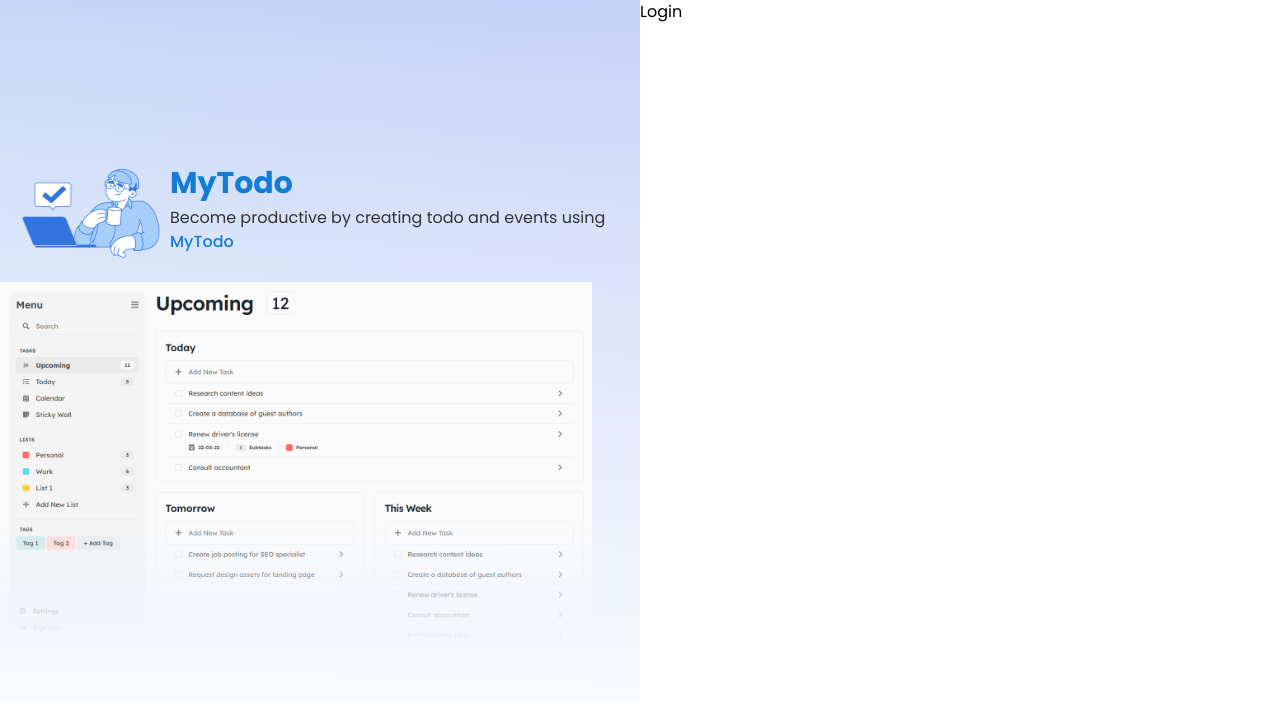
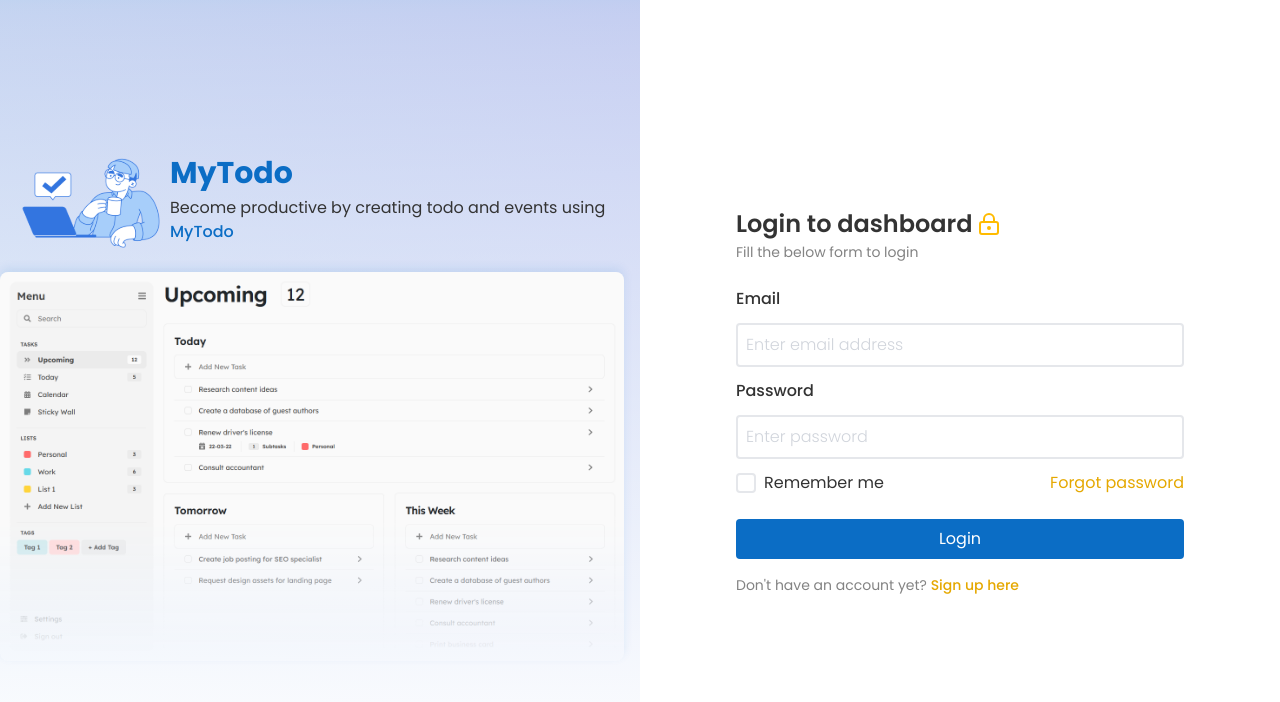
Before and after one commit to lioncio1229/my-todo, a Next.js app: page / in a window 1280 px wide. Shown: the top 702 px of the page. Built offline with nearby package versions, Linux system fonts and the light colour scheme.

Commit message:
Add Login UI

```diff
--- a/src/app/(auth)/layout.tsx
+++ b/src/app/(auth)/layout.tsx
@@ -7,7 +7,7 @@ export default function Layout({
 }>) {
     return (
         <div className="flex">
-            <div className="relative flex h-lvh flex-1/2 shrink-0 grow flex-col justify-center gap-4">
+            <div className="relative hidden h-lvh flex-1/2 shrink-0 grow flex-col justify-center gap-4 lg:flex">
                 <div className="absolute top-0 z-[-100] h-full w-full bg-linear-45 from-transparent to-fuchsia-300 opacity-20"></div>
                 <div className="to-primary-main/25 absolute top-0 z-[-100] h-full w-full bg-linear-to-t from-white"></div>
                 <div className="flex w-full flex-col items-center justify-center gap-1 px-4 xl:flex-row">
@@ -27,13 +27,15 @@ export default function Layout({
                         </p>
                     </div>
                 </div>
+                <div className="pr-4">
                     <Image
                         src="/dashboard.png"
                         alt="Dashboard"
                         width={1496}
                         height={896}
-                    className="h-auto w-[800px] pr-12"
+                        className="shadow-primary-main/10 h-auto w-[800px] rounded-lg shadow-[0_-4px_10px]"
                     />
+                </div>
             </div>
             <div className="h-lvh flex-1/2 shrink-0 grow">{children}</div>
         </div>
--- a/src/app/(auth)/page.tsx
+++ b/src/app/(auth)/page.tsx
@@ -1,8 +1,82 @@
+import Link from "next/link";
+import { LockKeyhole } from "lucide-react";
 
 export default function Login() {
-  return (
-    <div>
-      Login
-    </div>
-  );
+    return (
+        <form className="flex h-lvh items-center justify-center">
+            <div className="w-full max-w-md space-y-6 px-4 lg:px-0">
+                <div>
+                    <div className="flex items-center gap-1">
+                        <h2 className="font-semibold">Login to dashboard</h2>
+                        <LockKeyhole
+                            className="text-secondary-main"
+                            size={24}
+                        />
+                    </div>
+                    <h5 className="text-secondary-text">
+                        Fill the below form to login
+                    </h5>
+                </div>
+                <div className="space-y-3">
+                    <label htmlFor="email" className="block font-medium">
+                        Email
+                    </label>
+                    <input
+                        id="email"
+                        type="email"
+                        placeholder="Enter email address"
+                        className="text-primary-text w-full rounded-sm border-2 border-gray-200 p-2 outline-blue-300 placeholder:font-light placeholder:text-gray-300"
+                    />
+                    <label htmlFor="password" className="block font-medium">
+                        Password
+                    </label>
+                    <input
+                        id="password"
+                        type="password"
+                        placeholder="Enter password"
+                        className="text-primary-text w-full rounded-sm border-2 border-gray-200 p-2 outline-blue-300 placeholder:font-light placeholder:text-gray-300"
+                    />
+                    <div className="flex justify-between">
+                        <div className="flex items-center gap-2">
+                            <input
+                                id="remember-me"
+                                type="checkbox"
+                                className="checkbox-primary-main"
+                            />
+                            <label
+                                htmlFor="remember-me"
+                                className="cursor-pointer select-none"
+                            >
+                                Remember me
+                            </label>
+                        </div>
+                        <Link
+                            href="#"
+                            className="text-secondary-dark hover:underline"
+                        >
+                            Forgot password
+                        </Link>
+                    </div>
+                </div>
+
+                <div>
+                    <button
+                        type="submit"
+                        className="bg-primary-main hover:bg-primary-dark w-full cursor-pointer rounded p-2 text-white transition-colors duration-500"
+                    >
+                        Login
+                    </button>
+                    <p className="text-secondary-text pt-4 text-sm">
+                        Don't have an account yet?{" "}
+                        <Link
+                            href="#"
+                            className="text-secondary-dark font-medium hover:underline"
+                        >
+                            Sign up here
+                        </Link>
+                    </p>
+                </div>
+            </div>
+        </form>
+    );
 }
--- a/src/app/globals.css
+++ b/src/app/globals.css
@@ -1,11 +1,14 @@
 @import "tailwindcss";
 
 @theme {
-    --color-primary-main: #117dd7;
-    --color-secondary-main: "#FFBB00";
-    --color-title-text: "#151515";
+    --color-primary-main: #0b6dc5;
+    --color-primary-dark: #0d60a6;
+    --color-primary-light: #1f9ef8;
+    --color-secondary-main: #ffbb00;
+    --color-secondary-dark: #e5a800;
+    --color-title-text: #151515;
     --color-primary-text: #333333;
-    --color-secondary-text: "#838383";
+    --color-secondary-text: #838383;
 }
 
 @layer base {
@@ -16,7 +19,8 @@
     h5,
     h6,
     p,
-    span {
+    span,
+    label {
         color: var(--color-primary-text);
     }
     h1 {
@@ -38,3 +42,27 @@
         font-size: var(--text-xs);
     }
 }
+
+@utility checkbox-* {
+    height: calc(var(--spacing) * 5);
+    width: calc(var(--spacing) * 5);
+    appearance: none;
+    border-radius: var(--radius-sm);
+    border-style: var(--tw-border-style);
+    border-width: 2px;
+    border-color: var(--color-gray-200);
+    position: relative;
+    cursor: pointer;
+    &:checked {
+        background-color: --value(--color- *);
+        border-color: --value(--color- *);
+    }
+    &:checked::after {
+        content: "";
+        background-image: url("/checkmark.svg");
+        width: calc(var(--spacing) * 4);
+        height: calc(var(--spacing) * 4);
+        position: absolute;
+        top: 0;
+    }
+}
```
Also changed, not shown: public/checkmark.svg (added). Lines whose indentation alone changed are shown as unchanged.
